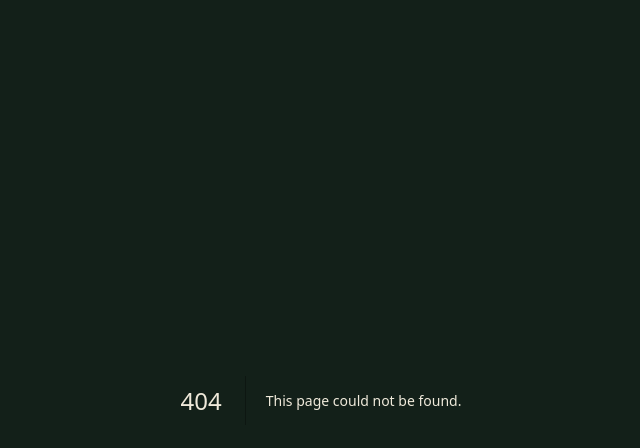
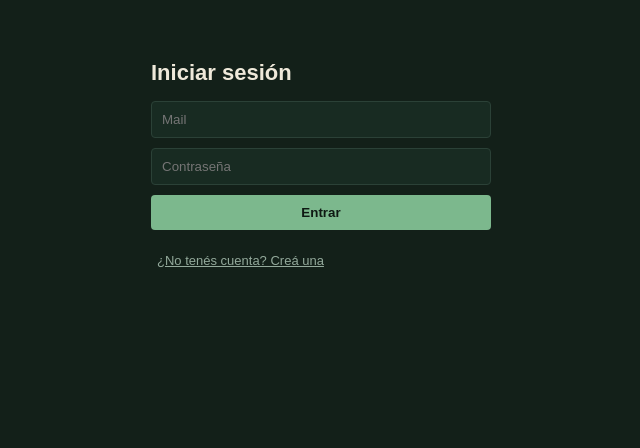
Before and after one commit to mateolorenzop/mis-finanzas-web, a Next.js app: page /login in a window 1280 px wide. Before the commit this address had no page. Shown: the top 448 px of the page, without its empty margins (319-959 px from the left). Built offline with nearby package versions, Linux system fonts and the light colour scheme; no server answers.

Commit message:
Create page.js

```diff
--- /dev/null
+++ b/app/login/page.js
@@ -0,0 +1,67 @@
+"use client";
+import { useState } from "react";
+import { useRouter } from "next/navigation";
+import { supabase } from "../../lib/supabaseClient";
+
+const inputStyle = {
+  display: "block",
+  width: "100%",
+  marginBottom: 10,
+  padding: 10,
+  background: "#182B22",
+  border: "1px solid #2B4137",
+  color: "#EFE9DA",
+  borderRadius: 4,
+  boxSizing: "border-box",
+};
+
+export default function LoginPage() {
+  const [email, setEmail] = useState("");
+  const [password, setPassword] = useState("");
+  const [mode, setMode] = useState("login");
+  const [message, setMessage] = useState("");
+  const [loading, setLoading] = useState(false);
+  const router = useRouter();
+
+  async function handleSubmit(e) {
+    e.preventDefault();
+    setMessage("");
+    setLoading(true);
+    const action =
+      mode === "login"
+        ? supabase.auth.signInWithPassword({ email, password })
+        : supabase.auth.signUp({ email, password });
+    const { error } = await action;
+    setLoading(false);
+    if (error) {
+      setMessage(error.message);
+      return;
+    }
+    if (mode === "signup") {
+      setMessage("Cuenta creada. Si Supabase pide confirmación por mail, revisá tu casilla y después iniciá sesión.");
+      setMode("login");
+      return;
+    }
+    router.push("/dashboard");
+  }
+
+  return (
+    <div style={{ maxWidth: 340, margin: "60px auto", padding: "0 16px", fontFamily: "sans-serif" }}>
+      <h1 style={{ fontSize: 22 }}>{mode === "login" ? "Iniciar sesión" : "Crear cuenta"}</h1>
+      <form onSubmit={handleSubmit}>
+        <input type="email" placeholder="Mail" value={email} onChange={(e) => setEmail(e.target.value)} required style={inputStyle} />
+        <input type="password" placeholder="Contraseña" value={password} onChange={(e) => setPassword(e.target.value)} required style={inputStyle} />
+        <button disabled={loading} type="submit" style={{ ...inputStyle, cursor: "pointer", background: "#7CB88D", color: "#0F1913", fontWeight: 600, border: "none" }}>
+          {loading ? "Cargando..." : mode === "login" ? "Entrar" : "Crear cuenta"}
+        </button>
+      </form>
+      {message && <p style={{ color: "#D2A94C", fontSize: 13 }}>{message}</p>}
+      <button
+        onClick={() => setMode(mode === "login" ? "signup" : "login")}
+        style={{ marginTop: 12, background: "none", border: "none", color: "#93A99B", textDecoration: "underline", cursor: "pointer", fontSize: 13 }}
+      >
+        {mode === "login" ? "¿No tenés cuenta? Creá una" : "¿Ya tenés cuenta? Iniciá sesión"}
+      </button>
+    </div>
+  );
+}
```
